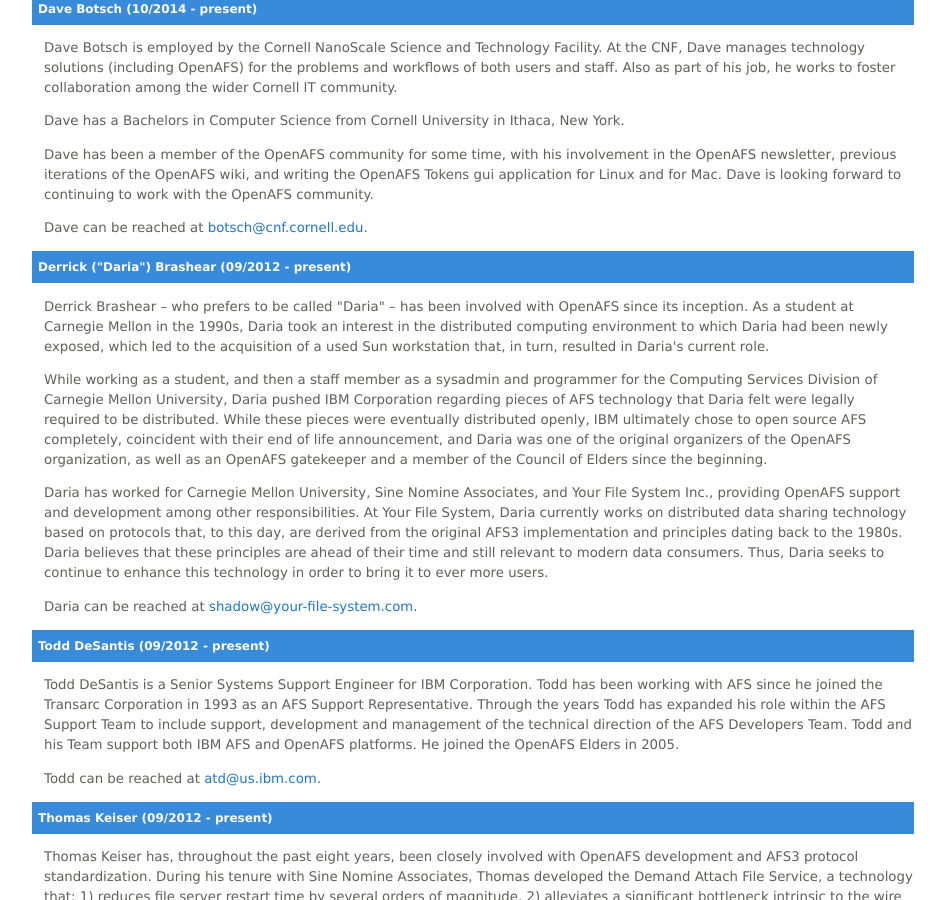
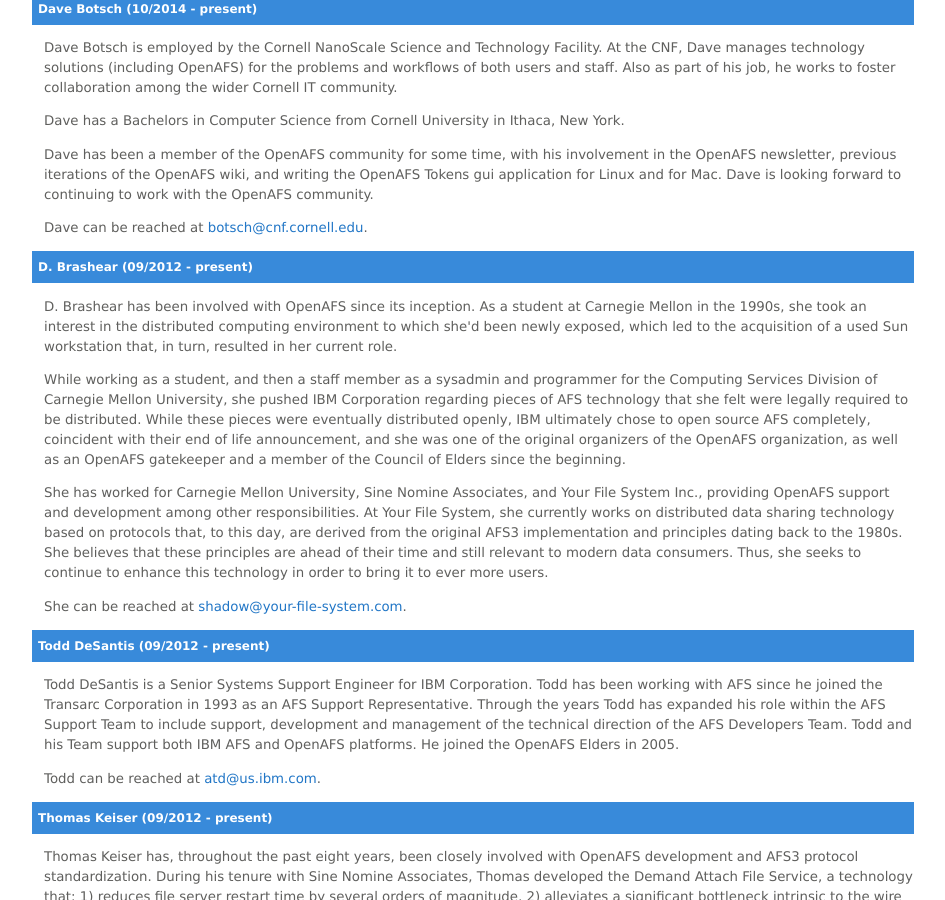
Before and after one commit to openafsfoundation/openafsfoundation.org, a Jekyll site: the page built from about/board/index.md, in a window 1280 px wide and 900 px high, scrolled down 729 px. Shown: the whole window, without its empty margins (161-1106 px from the left). Built offline with Jekyll 4.4.1, drawn with Linux system fonts in a browser that asks for light colours.

Commit message:
second round of name change

```diff
--- a/about/board/index.md
+++ b/about/board/index.md
@@ -53,33 +53,33 @@
 
 Dave can be reached at <botsch@cnf.cornell.edu>.
 
-### Derrick ("Daria") Brashear (09/2012 - present) ###
+### D. Brashear (09/2012 - present) ###
 
-Derrick Brashear -- who prefers to be called "Daria" -- has been involved with OpenAFS since its inception.  As a
-student at Carnegie Mellon in the 1990s, Daria took an interest in the
-distributed computing environment to which Daria had been newly exposed, which led
-to the acquisition of a used Sun workstation that, in turn, resulted in Daria's
+D. Brashear has been involved with OpenAFS since its inception.  As a
+student at Carnegie Mellon in the 1990s, she took an interest in the
+distributed computing environment to which she'd been newly exposed, which led
+to the acquisition of a used Sun workstation that, in turn, resulted in her
 current role.
 
 While working as a student, and then a staff member as a sysadmin and
 programmer for the Computing Services Division of Carnegie Mellon University,
-Daria pushed IBM Corporation regarding pieces of AFS technology that Daria felt
+she pushed IBM Corporation regarding pieces of AFS technology that she felt
 were legally required to be distributed.  While these pieces were eventually
 distributed openly, IBM ultimately chose to open source AFS completely,
-coincident with their end of life announcement, and Daria was one of the
+coincident with their end of life announcement, and she was one of the
 original organizers of the OpenAFS organization, as well as an OpenAFS
 gatekeeper and a member of the Council of Elders since the beginning.
 
-Daria has worked for Carnegie Mellon University, Sine Nomine Associates, and
+She has worked for Carnegie Mellon University, Sine Nomine Associates, and
 Your File System Inc., providing OpenAFS support and development among other
-responsibilities.  At Your File System, Daria currently works
+responsibilities.  At Your File System, she currently works
 on distributed data sharing technology based on protocols that, to this day, are
 derived from the original AFS3 implementation and principles dating back to the
-1980s.  Daria believes that these principles are ahead of their time and still relevant to
-modern data consumers. Thus, Daria seeks to continue to enhance this technology in order
+1980s.  She believes that these principles are ahead of their time and still relevant to
+modern data consumers. Thus, she seeks to continue to enhance this technology in order
 to bring it to ever more users.
 
-Daria can be reached at <shadow@your-file-system.com>.
+She can be reached at <shadow@your-file-system.com>.
 
 ### Todd DeSantis (09/2012 - present) ###
 
```
